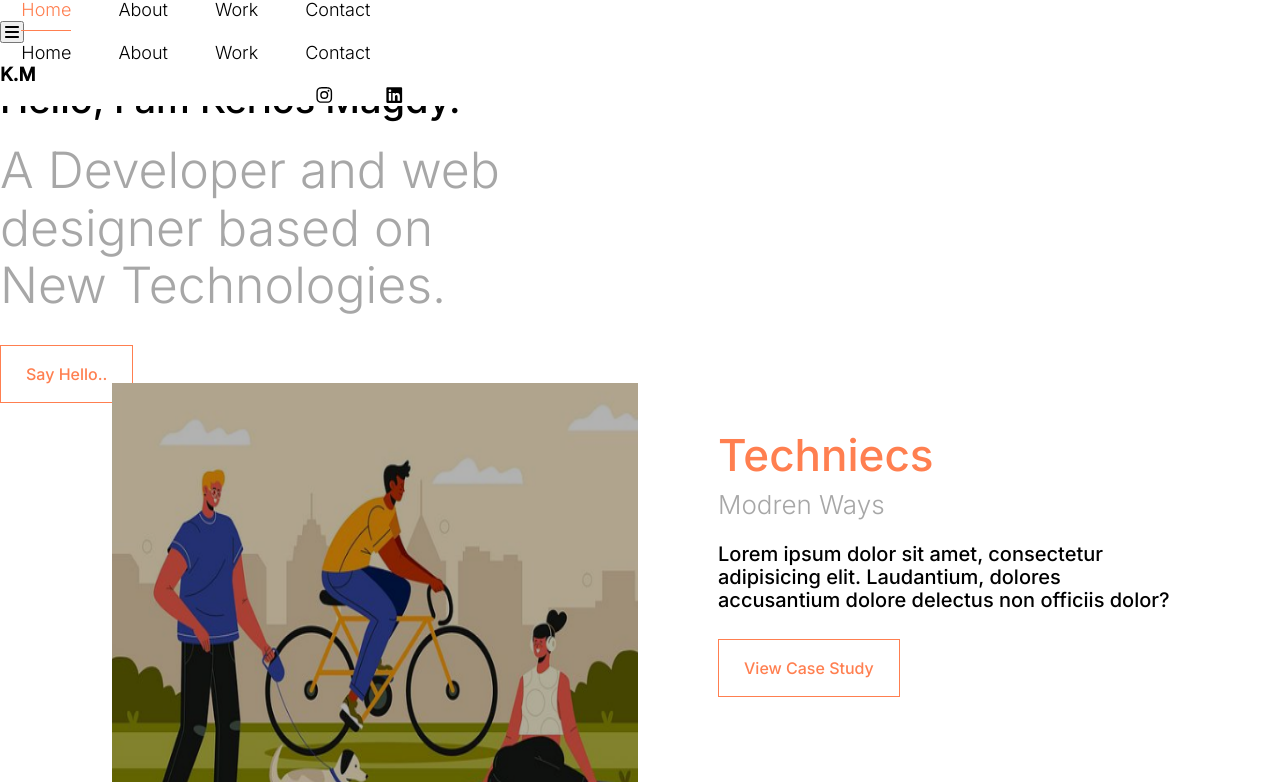
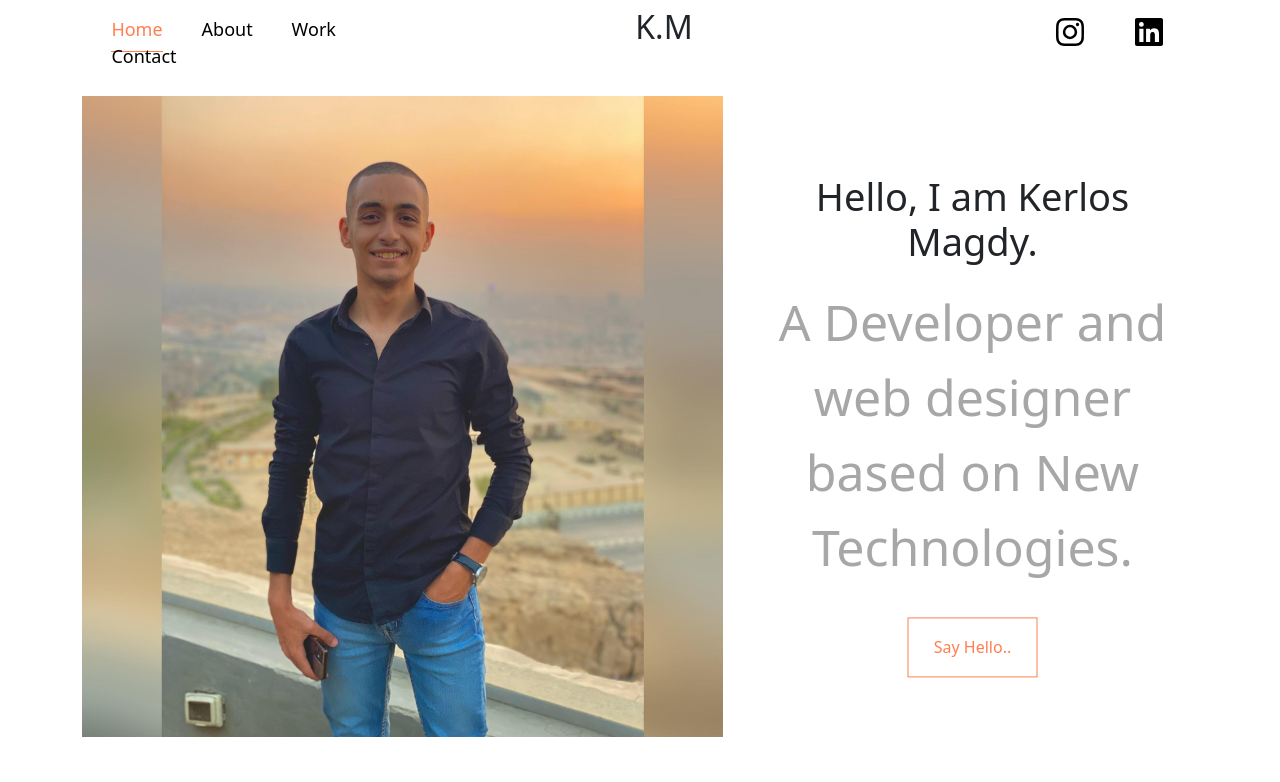
Before and after one commit to KerlosSoNy/Zoniix-Port, a plain HTML site: page index.html in a window 1280 px wide. Shown: the top 782 px of the page. Drawn offline with nearby package versions, Linux system fonts and the light colour scheme; the site is published under a folder, as on GitHub Pages, so addresses that start at the root find nothing.

Commit message:
Update index.html

```diff
--- a/index.html
+++ b/index.html
@@ -17,8 +17,8 @@
     <link rel="preconnect" href="https://fonts.gstatic.com" crossorigin>
     <link href="https://fonts.googleapis.com/css2?family=Inter:wght@300;500&display=swap" rel="stylesheet">
     <!-- Bootstrap -->
-    <link rel="stylesheet" href="/css/bootstrap.css">
-    <link rel="stylesheet" href="/css/bootstrap.css.map">
+    <link rel="stylesheet" href="css/bootstrap.css">
+    <link rel="stylesheet" href="css/bootstrap.css.map">
 </head>
 
 <body>
@@ -65,7 +65,7 @@
         <div class="row pt-5">
             <div class="first_div col-12 col-lg-7 pt-0 pt-lg-5">
                 <div class="image_first_div w-100 h-100 overflow-hidden">
-                    <img class="w-100 h-100" src="/image/355832648_3164003437230620_7091886793766432580_n.jpg" alt="My Photo">
+                    <img class="w-100 h-100" src="image/355832648_3164003437230620_7091886793766432580_n.jpg" alt="My Photo">
                 </div>
             </div>
             <div class="p_first_div col-12 col-lg-5 pt-5 position-relative">
```
